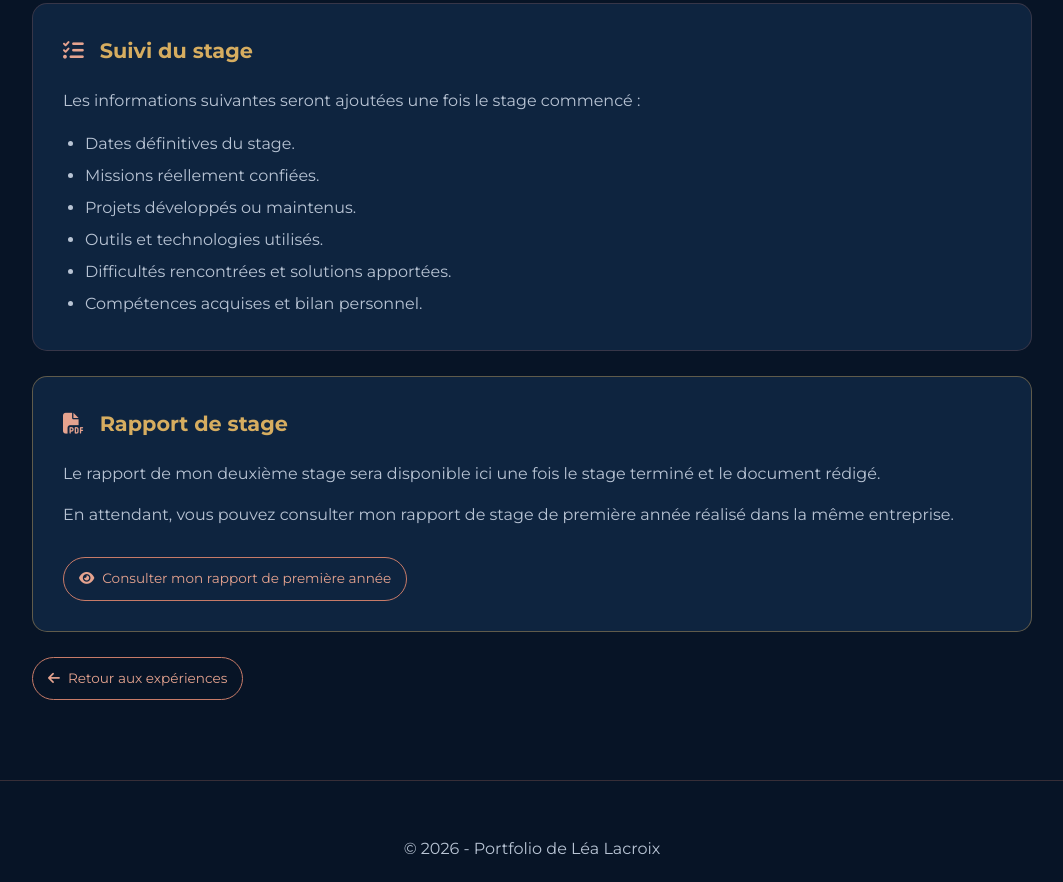
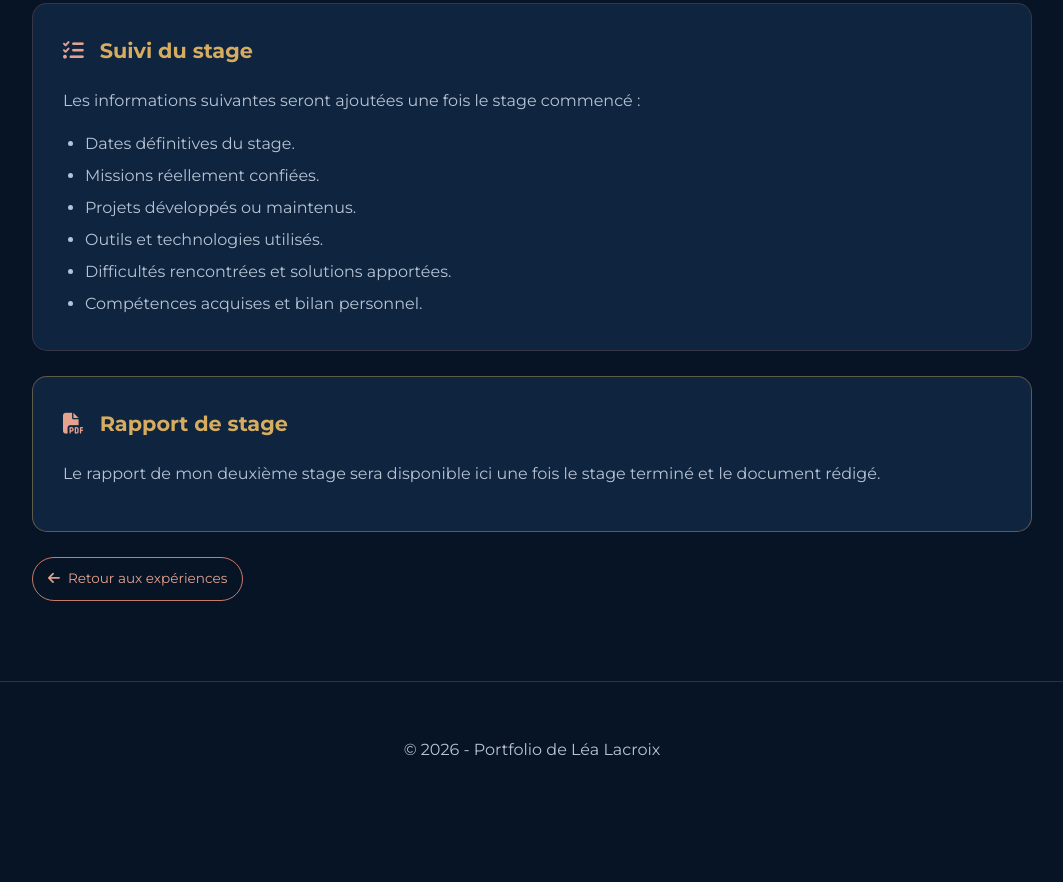
Before and after one commit to lealacroix5/Portfolio, a plain HTML site: page experiences/stage-deuxieme-annee.html in a window 1280 px wide. Shown: the part 1970-2852 px from the top of the page, without its empty margins (108-1171 px from the left). After the commit the page ends 2752 px from the top, so only its background shows below. Drawn offline with Linux system fonts and the light colour scheme.

Commit message:
finalisation du portfolio

```diff
--- a/experiences/stage-deuxieme-annee.html
+++ b/experiences/stage-deuxieme-annee.html
@@ -299,22 +299,6 @@
                 le stage terminé et le document rédigé.
             </p>
 
-            <p>
-                En attendant, vous pouvez consulter
-                mon rapport de stage de première année
-                réalisé dans la même entreprise.
-            </p>
-
-            <a href="../documents/stages/rapport-stage-premiere-annee.pdf"
-               class="bouton-projet"
-               target="_blank"
-               rel="noopener noreferrer">
-
-                <i class="fa-solid fa-eye"></i>
-                Consulter mon rapport de première année
-
-            </a>
-
         </section>
 
 
```
